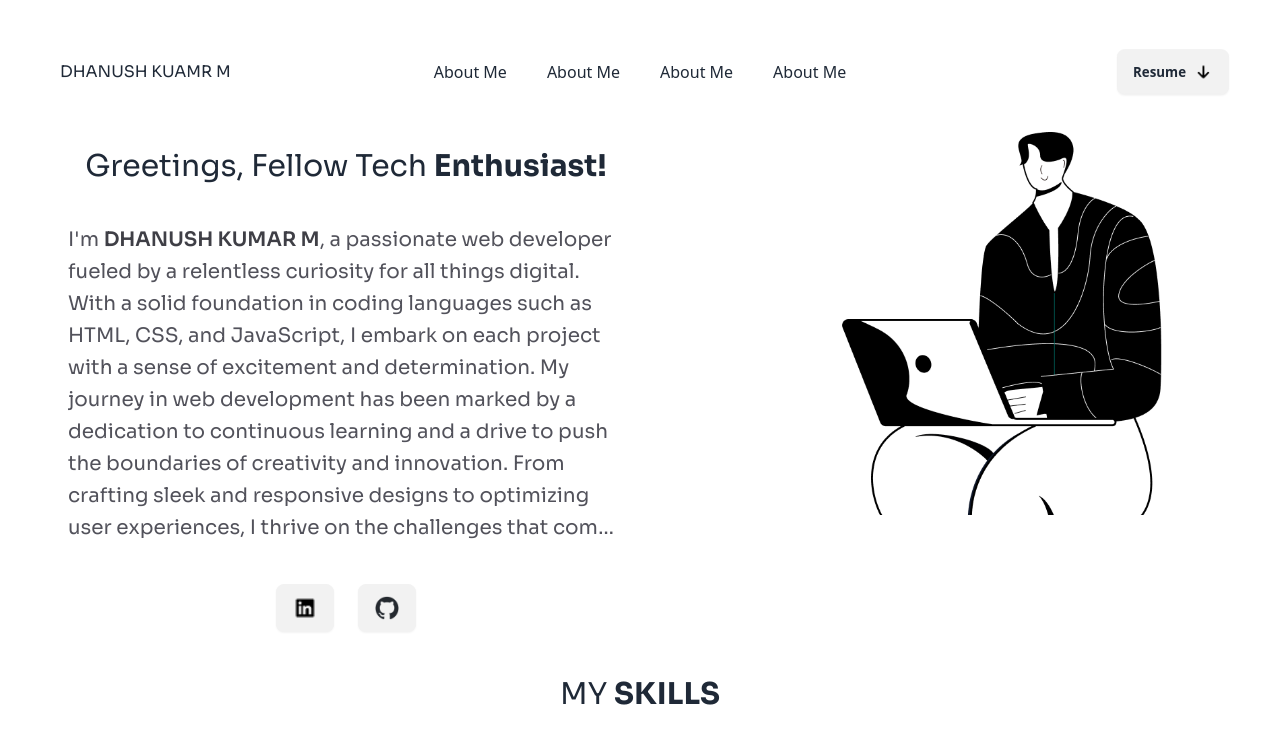
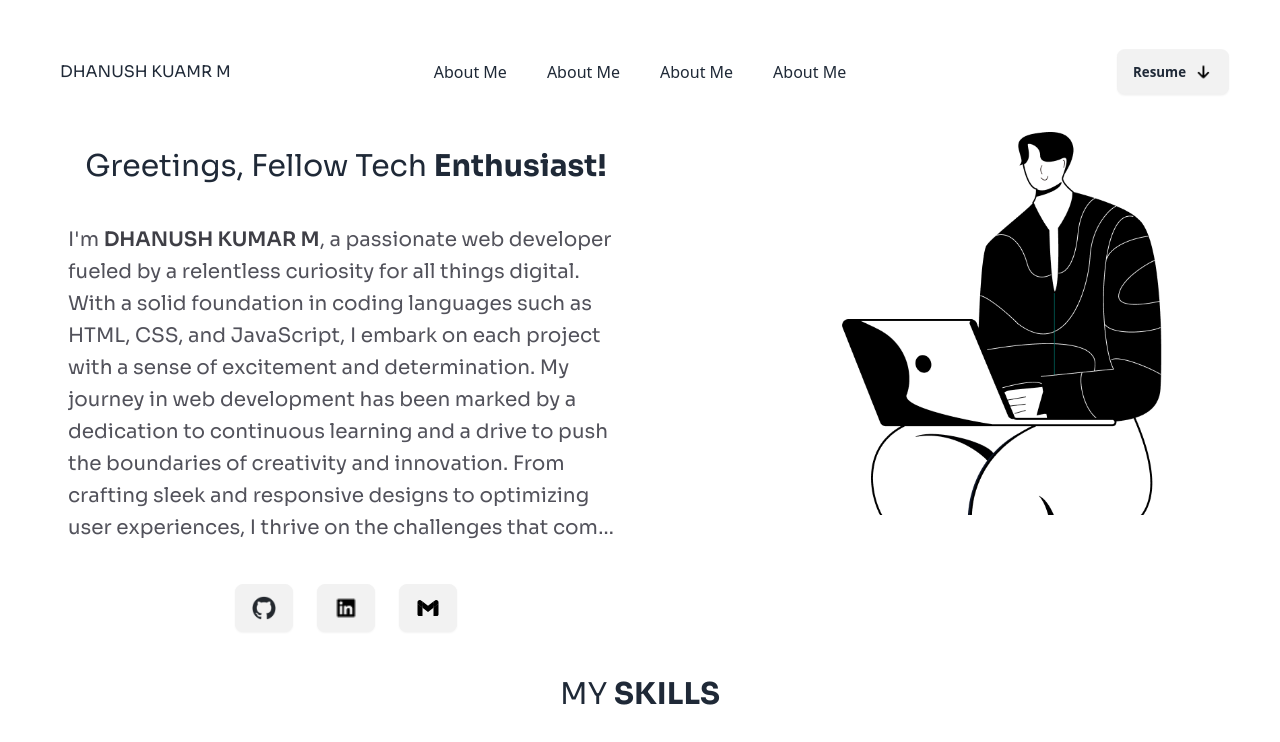
Before and after one commit to iamdk353/portfolio, a React (Vite) app: page / in a window 1280 px wide. Shown: the top 742 px of the page. Built offline with nearby package versions, Linux system fonts and the light colour scheme.

Commit message:
fixing bugs in hero and nav

```diff
--- a/src/components/Hero.tsx
+++ b/src/components/Hero.tsx
@@ -1,6 +1,6 @@
 import heroimg from "../assets/heroImg.png";
-import linkedin from "../assets/linkedin.png";
-import github from "../assets/github-mark.png";
+import { links } from "./iterators";
+
 const Hero = () => {
   return (
     <div
@@ -30,20 +30,21 @@ const Hero = () => {
             ever-evolving landscape of technology together.
           </p>
           <div className="mt-10 space-x-6">
-            <a href="" className="btn group hover:bg-zinc-800">
-              <img
-                src={linkedin}
-                alt="LinkedIn"
-                className="w-6 h-6 group-hover:invert"
-              />
-            </a>
-            <a href="" className="btn group hover:bg-zinc-800">
-              <img
-                src={github}
-                alt="GitHub"
-                className="w-6 h-6 group-hover:invert"
-              />
-            </a>
+            {links.map(({ src, to }) => {
+              return (
+                <a
+                  href={to}
+                  className="btn group hover:bg-zinc-800"
+                  target="_blank"
+                >
+                  <img
+                    src={src}
+                    alt="LinkedIn"
+                    className="w-6 h-6 group-hover:invert"
+                  />
+                </a>
+              );
+            })}
           </div>
         </div>
       </div>
--- a/src/components/Skills.tsx
+++ b/src/components/Skills.tsx
@@ -1,4 +1,4 @@
-import skills from "./iterators";
+import { skills } from "./iterators";
 
 const Skills = () => {
   return (
--- a/src/components/iterators.ts
+++ b/src/components/iterators.ts
@@ -12,6 +12,9 @@ import cpp from "../assets/cpp.svg";
 import c from "../assets/c.svg";
 import py from "../assets/py.png";
 import django from "../assets/django.svg";
+import github from "../assets/github-mark.png";
+import mail from "../assets/gmail.svg";
+import linkedin from "../assets/linkedin.png";
 const skills = [
   {
     src: express,
@@ -84,5 +87,18 @@ const skills = [
     learning: true,
   },
 ];
-
-export default skills;
+const links = [
+  {
+    src: github,
+    to: "https://github.com/iamdk353",
+  },
+  {
+    src: linkedin,
+    to: "https://www.linkedin.com/in/dhanush-kumar-4a9b56247/",
+  },
+  {
+    src: mail,
+    to: "https://iamdk353@gmail.com",
+  },
+];
+export { skills, links };
```
Also changed, not shown: src/assets/gmail.svg (added).
